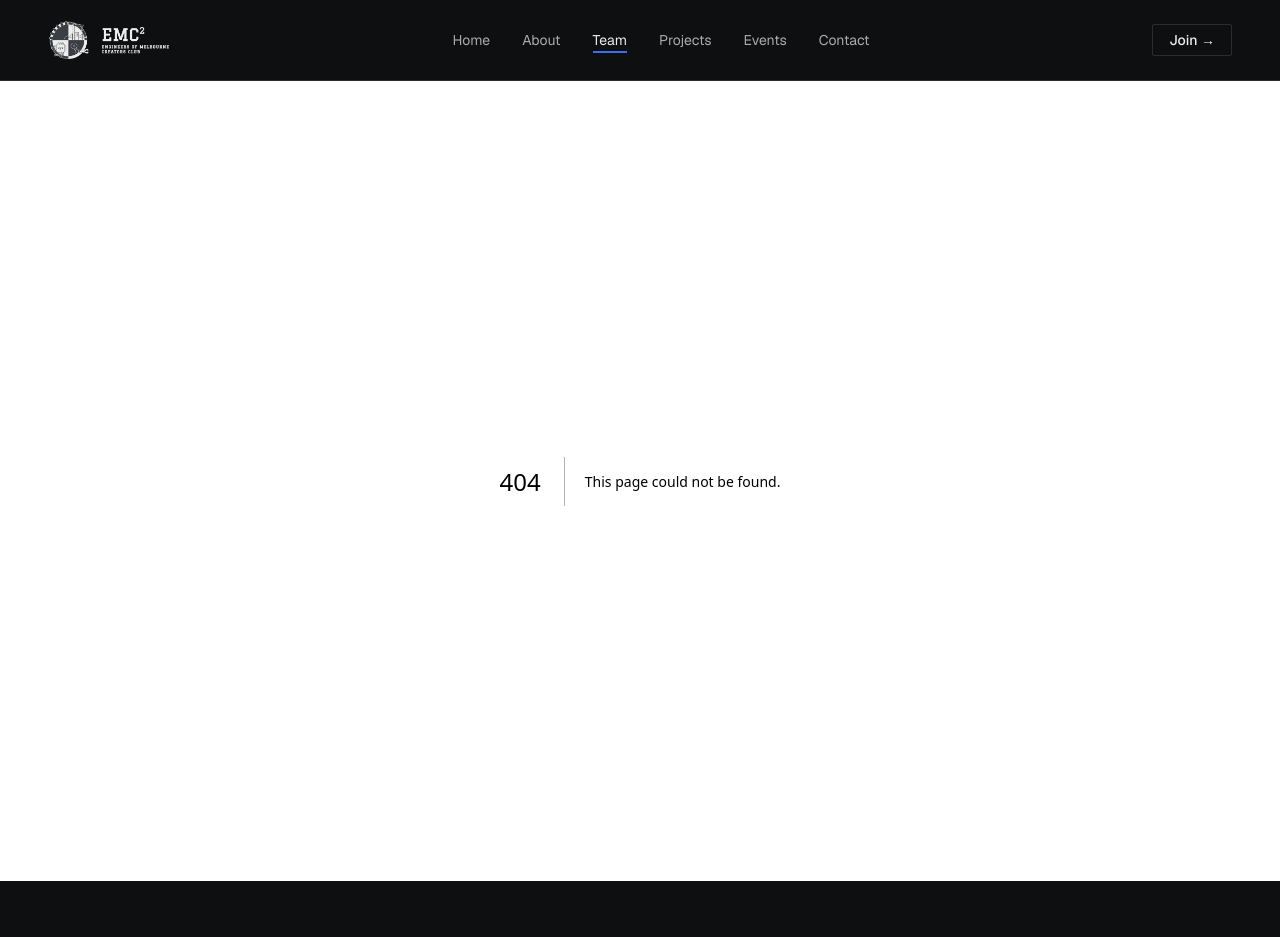
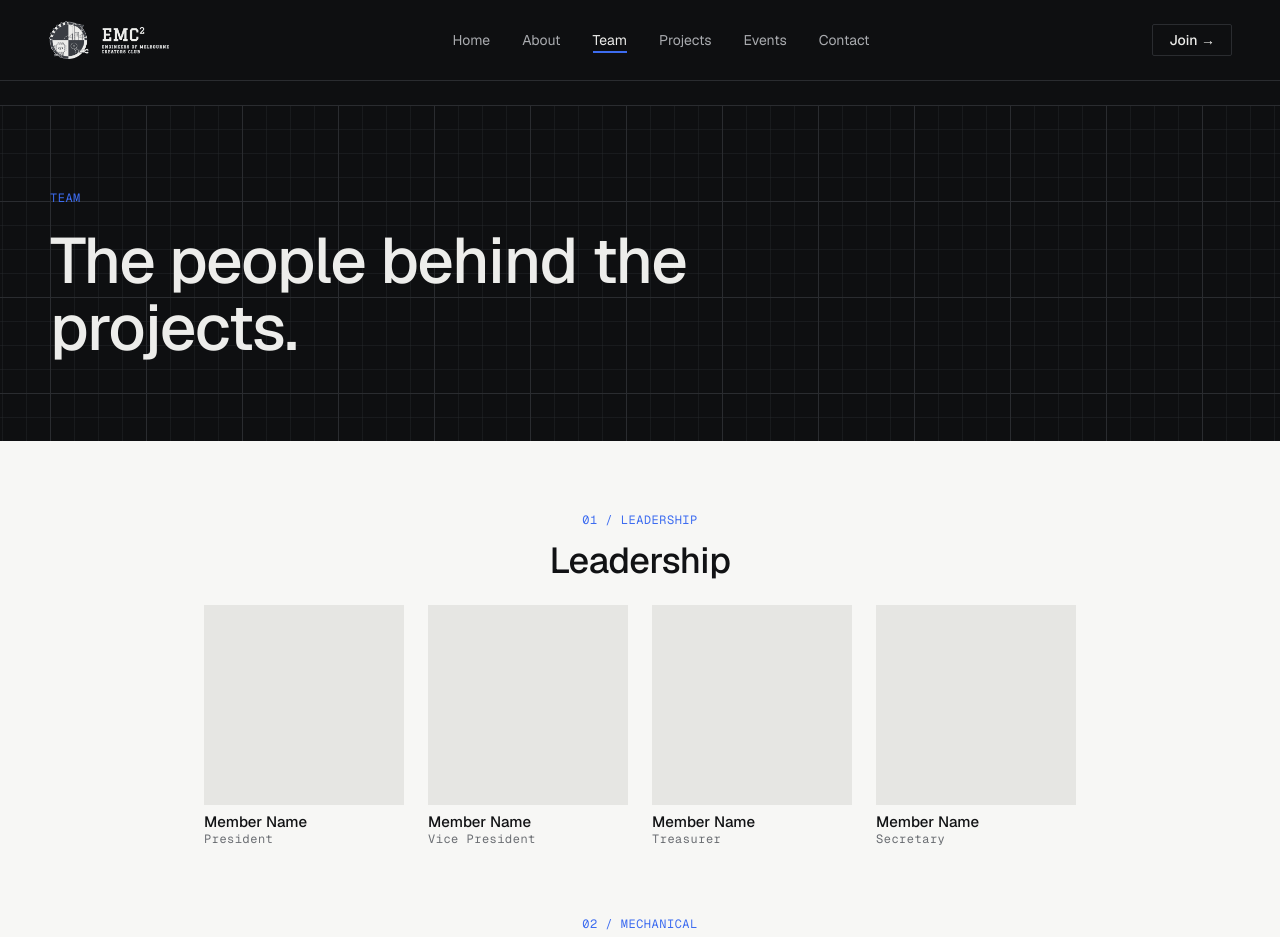
Before and after one commit to Engineers-of-Melbourne-Creators-Club/emcc-website, a Next.js app: page /team in a window 1280 px wide. Before the commit this address had no page. Shown: the top 937 px of the page. Built offline with nearby package versions, Linux system fonts and the light colour scheme.

Commit message:
feat: build Team page

```diff
--- /dev/null
+++ b/src/app/team/page.tsx
@@ -0,0 +1,48 @@
+import type { Metadata } from "next";
+import { SectionHeader } from "@/components/SectionHeader/SectionHeader";
+import { TeamMemberCard } from "@/components/TeamMemberCard/TeamMemberCard";
+import { TitleBand } from "@/components/TitleBand/TitleBand";
+import { team, teamGroups } from "@/content/team";
+import styles from "./team.module.css";
+
+export const metadata: Metadata = {
+  title: "Team",
+  description: "Meet the committee and project teams that run EMC².",
+};
+
+// Groups with no members are dropped, so an empty team never shows a heading with nothing under it.
+const groups = teamGroups
+  .map((g) => ({ ...g, members: team.filter((m) => m.group === g.group) }))
+  .filter((g) => g.members.length > 0);
+
+export default function Team() {
+  return (
+    <>
+      <TitleBand eyebrow="Team" title="The people behind the projects." />
+
+      <div className={`container ${styles.groups}`}>
+        {groups.map(({ group, title, members }, i) => {
+          const id = `team-${i + 1}`;
+          return (
+            <section key={group} aria-labelledby={id} className={styles.group}>
+              <SectionHeader
+                id={id}
+                index={i + 1}
+                label={group}
+                title={title}
+                centred
+              />
+              <ul role="list" className={styles.cards}>
+                {members.map((member, j) => (
+                  <li key={j}>
+                    <TeamMemberCard {...member} />
+                  </li>
+                ))}
+              </ul>
+            </section>
+          );
+        })}
+      </div>
+    </>
+  );
+}
--- /dev/null
+++ b/src/app/team/team.module.css
@@ -0,0 +1,17 @@
+.groups {
+  display: grid;
+  gap: var(--group-gap);
+  padding: var(--section-pad-sm) 0 var(--section-pad);
+}
+
+.group {
+  display: grid;
+  gap: var(--space-xl);
+}
+
+.cards {
+  display: flex;
+  flex-wrap: wrap;
+  justify-content: center;
+  gap: var(--space-xl);
+}
```
